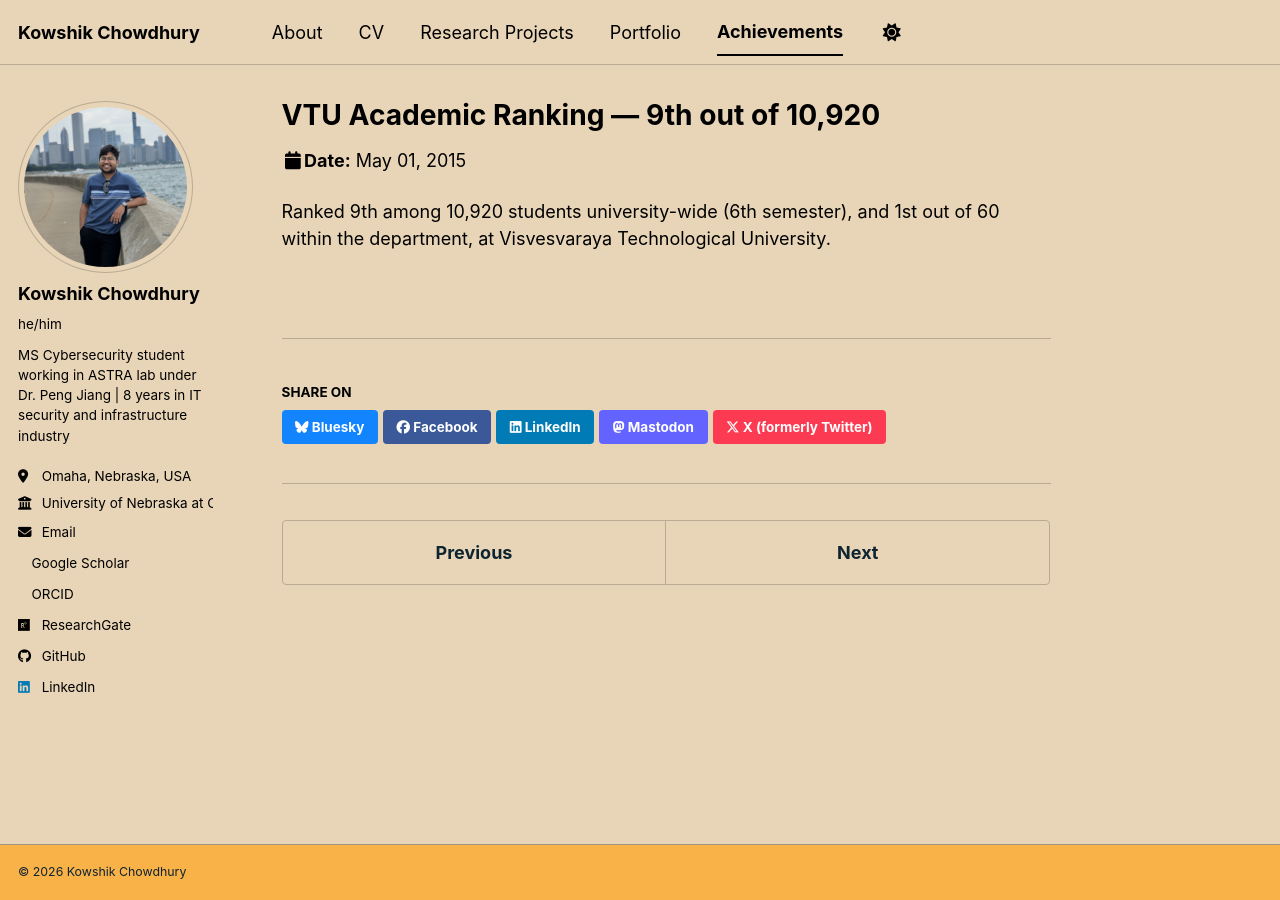
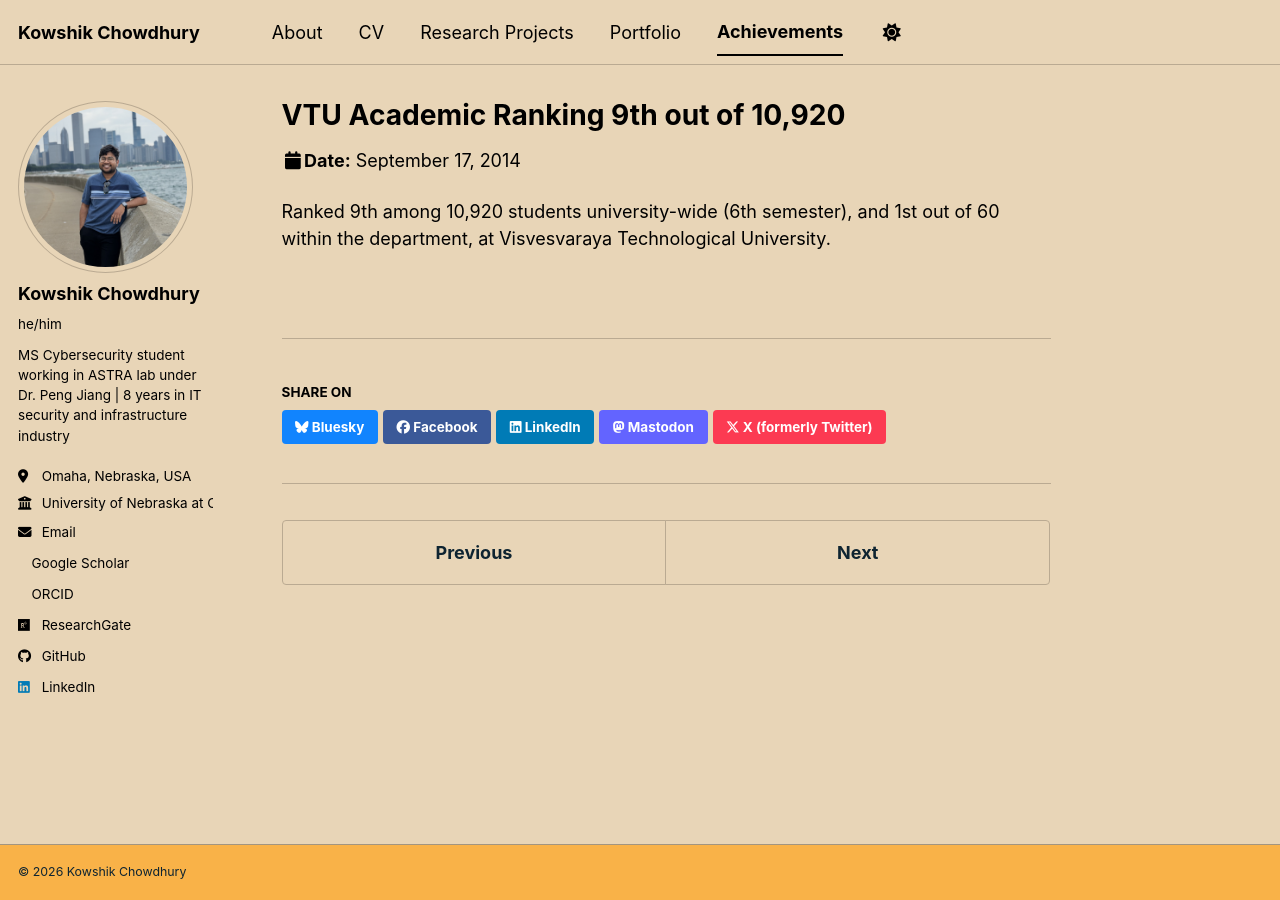
Before and after one commit to kowshik1993/kowshik1993.github.io, a Jekyll site: the page built from _talks/vtu_ranking.md, in a window 1280 px wide. Built offline with Jekyll 4.4.1, drawn with Linux system fonts in a browser that asks for light colours; a style sheet for code colours, icons or effects is not loaded.

Commit message:
Update and rename 2015-05-01-vtu-ranking.md to vtu_ranking.md

```diff
--- a/_talks/2015-05-01-vtu-ranking.md
+++ b/_talks/vtu_ranking.md
@@ -1,10 +1,10 @@
 ---
-title: "VTU Academic Ranking — 9th out of 10,920"
+title: "VTU Academic Ranking 9th out of 10,920"
 collection: talks
 type: "Academic Honor"
-permalink: /talks/2015-05-01-vtu-ranking
+permalink: /talks/vtu_ranking
 venue: "Visvesvaraya Technological University (VTU)"
-date: 2015-05-01
+date: 2014-09-17
 location: "Karnataka, India"
 ---
 Ranked 9th among 10,920 students university-wide (6th semester), and 1st out of 60 within the department, at Visvesvaraya Technological University.
```
